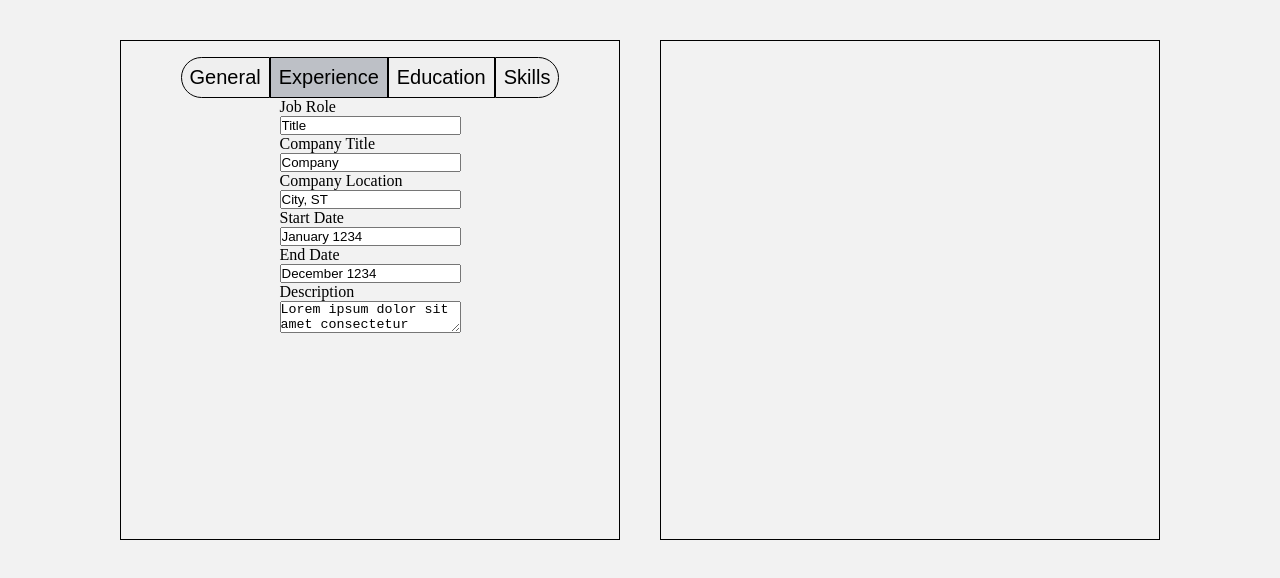
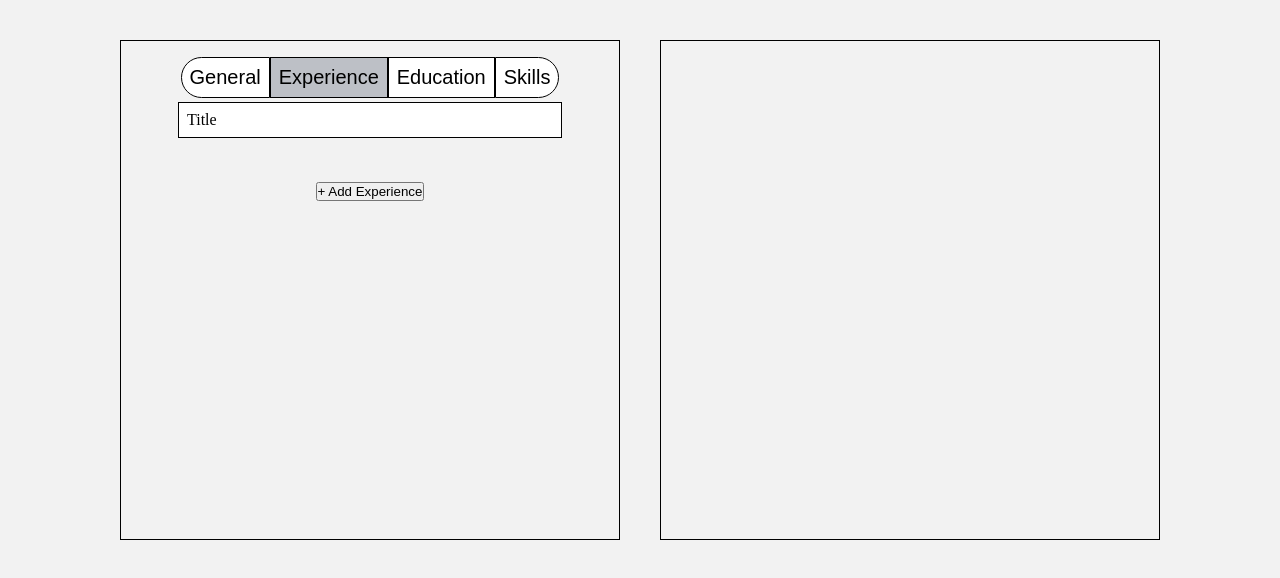
Before and after one commit to songzhang015/project-15-cv-application, a React (Vite) app: page / in a window 1280 px wide. Both pictures are taken after a click on the button "Experience". Shown: the top 578 px of the page. Built offline with nearby package versions, Linux system fonts and the light colour scheme.

Commit message:
Refactor experience for edit mode instead of dropdown-like menu when creating/editing fields

```diff
--- a/src/components/Inputs/ExperienceForm.jsx
+++ b/src/components/Inputs/ExperienceForm.jsx
@@ -5,21 +5,9 @@ import { useState } from "react";
 import TextInput from "../fields/TextInput";
 import TextArea from "../fields/TextArea";
 
-function ExperienceForm() {
-	const [formData, setFormData] = useState({
-		jobRole: "Title",
-		companyTitle: "Company",
-		companyLocation: "City, ST",
-		startDate: "January 1234",
-		endDate: "December 1234",
-		description:
-			"Lorem ipsum dolor sit amet consectetur adipiscing elit. " +
-			"Quisque faucibus ex sapien vitae pellentesque sem placerat. " +
-			"In id cursus mi pretium tellus duis convallis.",
-	});
-
+function ExperienceForm({ formData, onFormChange, onSave, onDelete }) {
 	function handleInputChange(field, value) {
-		setFormData((prev) => ({ ...prev, [field]: value }));
+		onFormChange({ ...formData, [field]: value });
 	}
 
 	return (
@@ -60,6 +48,15 @@ function ExperienceForm() {
 				value={formData.description}
 				onChange={(value) => handleInputChange("description", value)}
 			/>
+
+			<div className="form-actions">
+				<button className="save-input-btn" onClick={onSave}>
+					Save
+				</button>
+				<button className="delete-input-btn" onClick={onDelete}>
+					Delete
+				</button>
+			</div>
 		</form>
 	);
 }
--- a/src/components/Inputs/Inputs.jsx
+++ b/src/components/Inputs/Inputs.jsx
@@ -11,12 +11,91 @@ import SkillsForm from "./SkillsForm";
 function Inputs() {
 	const [activeTab, setActiveTab] = useState("general");
 
+	const [experiences, setExperiences] = useState([
+		{
+			jobRole: "Title",
+			companyTitle: "Company",
+			companyLocation: "City, ST",
+			startDate: "January 1234",
+			endDate: "December 1234",
+			description:
+				"Lorem ipsum dolor sit amet consectetur adipiscing elit. " +
+				"Quisque faucibus ex sapien vitae pellentesque sem placerat. " +
+				"In id cursus mi pretium tellus duis convallis.",
+		},
+	]);
+
+	const [editModeIndex, setEditModeIndex] = useState(null);
+
+	function updateExperience(index, newData) {
+		setExperiences((prev) => {
+			const newExperiences = [...prev];
+			newExperiences[index] = newData;
+			return newExperiences;
+		});
+	}
+
+	function addExperience() {
+		setExperiences((prev) => [
+			...prev,
+			{
+				jobRole: "",
+				companyTitle: "",
+				companyLocation: "",
+				startDate: "",
+				endDate: "",
+				description: "",
+			},
+		]);
+		setEditModeIndex(experiences.length);
+	}
+
+	function deleteExperience(index) {
+		setExperiences((prev) => prev.filter((experience, idx) => idx !== index));
+		setEditModeIndex(null);
+	}
+
 	return (
 		<div className="inputs">
 			<SectionTabs activeTab={activeTab} onTabChange={setActiveTab} />
+
 			{activeTab === "general" && <GeneralForm />}
-			{activeTab === "experience" && <ExperienceForm />}
+
+			{activeTab === "experience" && (
+				<>
+					{editModeIndex === null ? (
+						<>
+							{experiences.map((experience, index) => (
+								<div key={index}>
+									<div
+										key={index}
+										className="input-card"
+										onClick={() => setEditModeIndex(index)}
+									>
+										{experience.jobRole || "New Experience"}
+									</div>
+								</div>
+							))}
+
+							<button className="new-card" onClick={addExperience}>
+								+ Add Experience
+							</button>
+						</>
+					) : (
+						<ExperienceForm
+							formData={experiences[editModeIndex]}
+							onFormChange={(newData) =>
+								updateExperience(editModeIndex, newData)
+							}
+							onSave={() => setEditModeIndex(null)}
+							onDelete={() => deleteExperience(editModeIndex)}
+						/>
+					)}
+				</>
+			)}
+
 			{activeTab === "education" && <EducationForm />}
+
 			{activeTab === "skills" && <SkillsForm />}
 		</div>
 	);
--- a/src/styles/Inputs.css
+++ b/src/styles/Inputs.css
@@ -10,12 +10,6 @@
 	padding: 1rem;
 }
 
-.text-input,
-.text-area {
-	display: flex;
-	flex-direction: column;
-}
-
 .section-tabs {
 	display: flex;
 }
@@ -25,6 +19,7 @@
 	padding: 0.5rem;
 	border: 1px solid black;
 	cursor: pointer;
+	background-color: white;
 }
 
 .section-tab:hover {
@@ -44,3 +39,35 @@
 	border-top-right-radius: 32px;
 	border-bottom-right-radius: 32px;
 }
+
+.new-card {
+	cursor: pointer;
+	margin-top: 2.5rem;
+}
+
+.input-card {
+	border: 1px solid black;
+	cursor: pointer;
+	min-width: 24rem;
+	padding: 0.5rem;
+	margin: 0.25rem;
+	background-color: white;
+}
+
+.input-card:hover {
+	background-color: rgb(220, 220, 220); /* TEMPORARY COLOR TO BE CHANGED */
+}
+
+.text-input,
+.text-area {
+	display: flex;
+	flex-direction: column;
+}
+
+.experience-form {
+	border: 1px solid black;
+	padding: 1rem;
+	background-color: white;
+	width: 20rem;
+	margin: 0 auto;
+}
```
